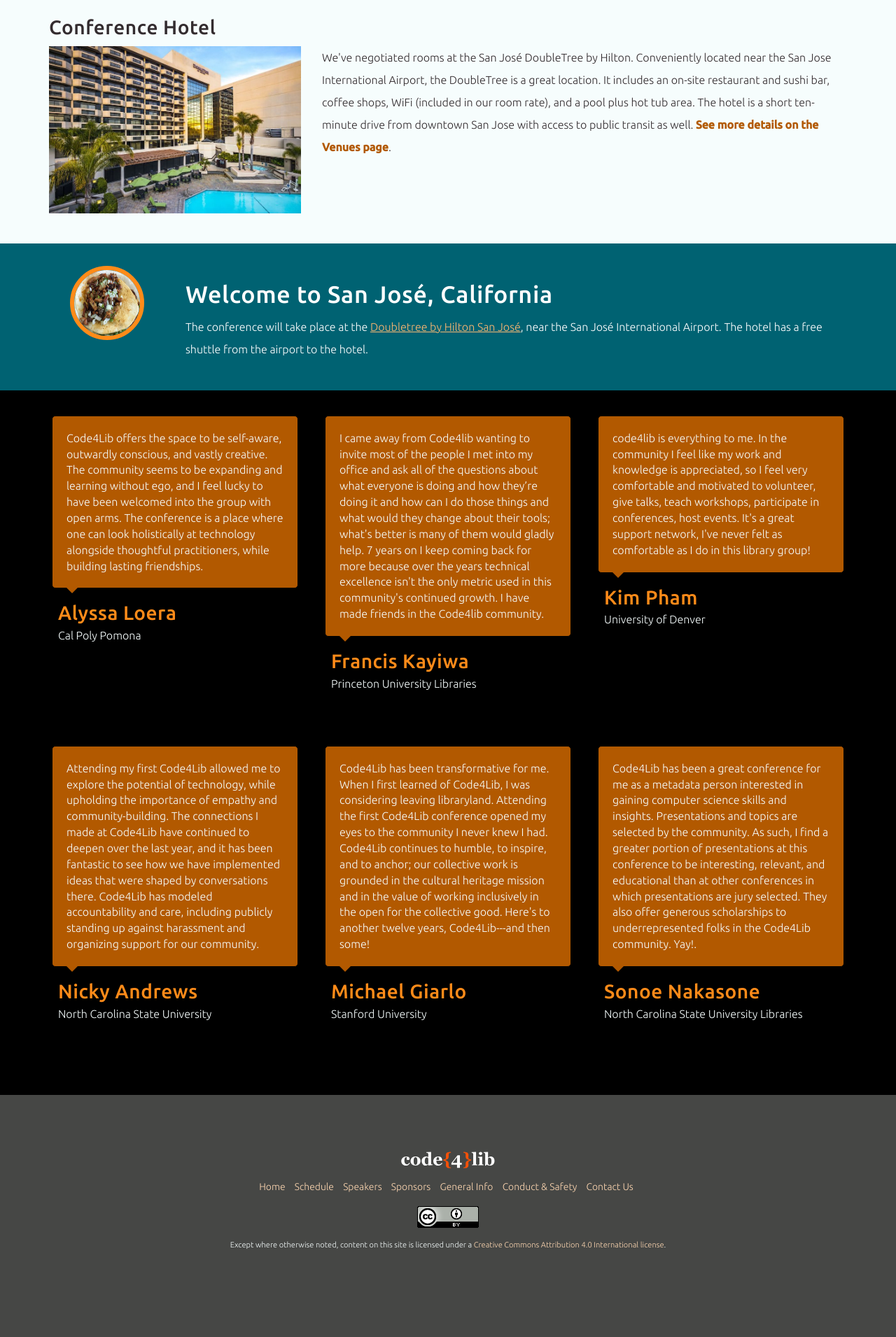
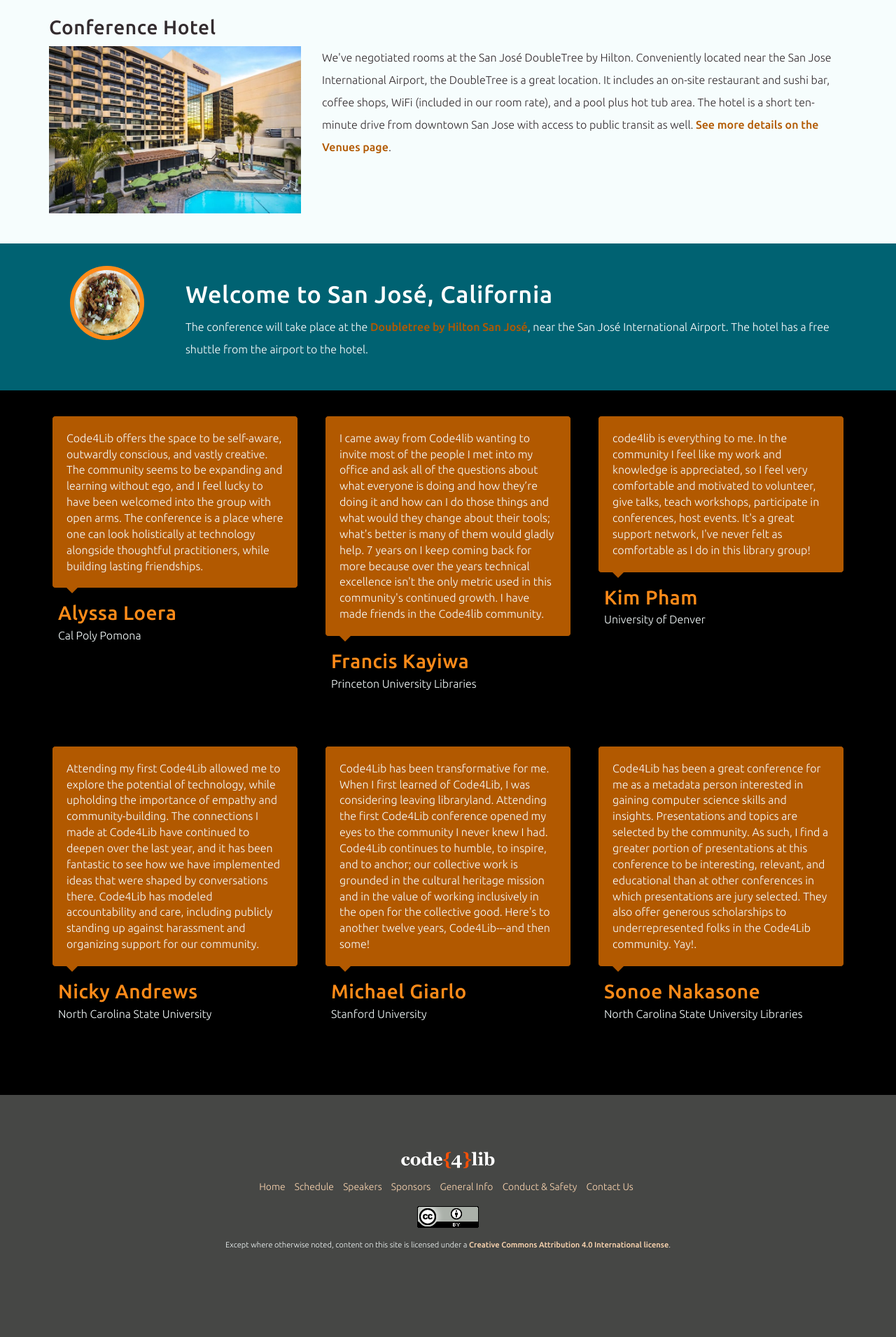
Before and after one commit to code4lib/2019.code4lib.org, a Jekyll site: the page built from index.html, in a window 1280 px wide. Shown: the part 944-2855 px from the top of the page at 70% size. Built offline with Jekyll 4.4.1, drawn with Linux system fonts in a browser that asks for light colours; some web fonts are replaced.

Commit message:
links should look diff than normal text

```diff
--- a/assets/_scss/_variables.scss
+++ b/assets/_scss/_variables.scss
@@ -35,8 +35,8 @@
 // Sections
 $section-2-bg:            $primary;
 $section-2-color:         color-contrast($primary);
-$section-2-link:          $accent-link-primary;
-$section-2-hover:         $accent-primary-hover;
+$section-2-link:          $accent-dark;
+$section-2-hover:         $accent-darker;
 
 $section-3-bg:            $primary-dark;
 $section-3-color:         $gray-lighter;
--- a/assets/css/main.scss
+++ b/assets/css/main.scss
@@ -198,67 +198,6 @@
 @media (min-width: 1600px) {
   .hero-image {
     height: 550px;
-  }
-}
-
-/* ==========================================================================
-   Footer
-   ========================================================================== */
-
-.footer {
-  bottom: 0;
-  box-sizing: border-box;
-  left: 0;
-  height: 21.6125em;
-  position: absolute;
-  right: 0;
-  width: 100%;
-  color: $footer-color;
-  background-color: $footer-bg;
-  padding-top: 3em;
-  text-align: center;
-
-  p {
-    font-size: .8em;
-  }
-
-  a {
-    color: $footer-link;
-  }
-  a:hover, a:focus {
-    color: $footer-hover;
-  }
-  ul {
-    margin-top: 1.25em;
-    margin-bottom: 1.25em;
-  }
-}
-
-.username {
-  color: $gray-lighter;
-  background: $primary;
-  padding: 5px 10px;
-  border-radius: 5px;
-  margin-left: 5px;
-
-  &:focus, &:hover {
-    text-decoration: none;
-    border: none;
-    background: $accent;
-  }
-}
-
-a:-webkit-any-link {
-  text-decoration: none;
-}
-
-.subfoot {
-  text-decoration: underline;
-}
-
-@media (min-width: $screen-sm-min){
-  .footer{
-    padding: 5em 0;
   }
 }
 
@@ -964,3 +903,77 @@
     }
   }
 }
+
+
+/* ==========================================================================
+   Footer
+   ========================================================================== */
+
+  .footer {
+  bottom: 0;
+  box-sizing: border-box;
+  left: 0;
+  height: 21.6125em;
+  position: absolute;
+  right: 0;
+  width: 100%;
+  color: $footer-color;
+  background-color: $footer-bg;
+  padding-top: 3em;
+  text-align: center;
+
+  p {
+    font-size: .8em;
+  }
+
+  a {
+    color: $footer-link !important;
+  }
+  a:hover, a:focus {
+    color: $footer-hover;
+  }
+  ul {
+    margin-top: 1.25em;
+    margin-bottom: 1.25em;
+  }
+}
+
+.username {
+  color: $gray-lighter;
+  background: $primary;
+  padding: 5px 10px;
+  border-radius: 5px;
+  margin-left: 5px;
+
+  &:focus, &:hover {
+    text-decoration: none;
+    border: none;
+    background: $accent;
+  }
+}
+
+a:-webkit-any-link {
+  text-decoration: none;
+
+  &:hover {
+    color: $accent-dark;
+  }
+}
+p a:-webkit-any-link {
+  text-decoration: none;
+  color: $accent-dark;
+  font-weight: 500;
+  &:hover {
+    color: $accent-darker;
+  }
+}
+
+.subfoot {
+  text-decoration: underline;
+}
+
+@media (min-width: $screen-sm-min){
+  .footer{
+    padding: 5em 0;
+  }
+}
```
